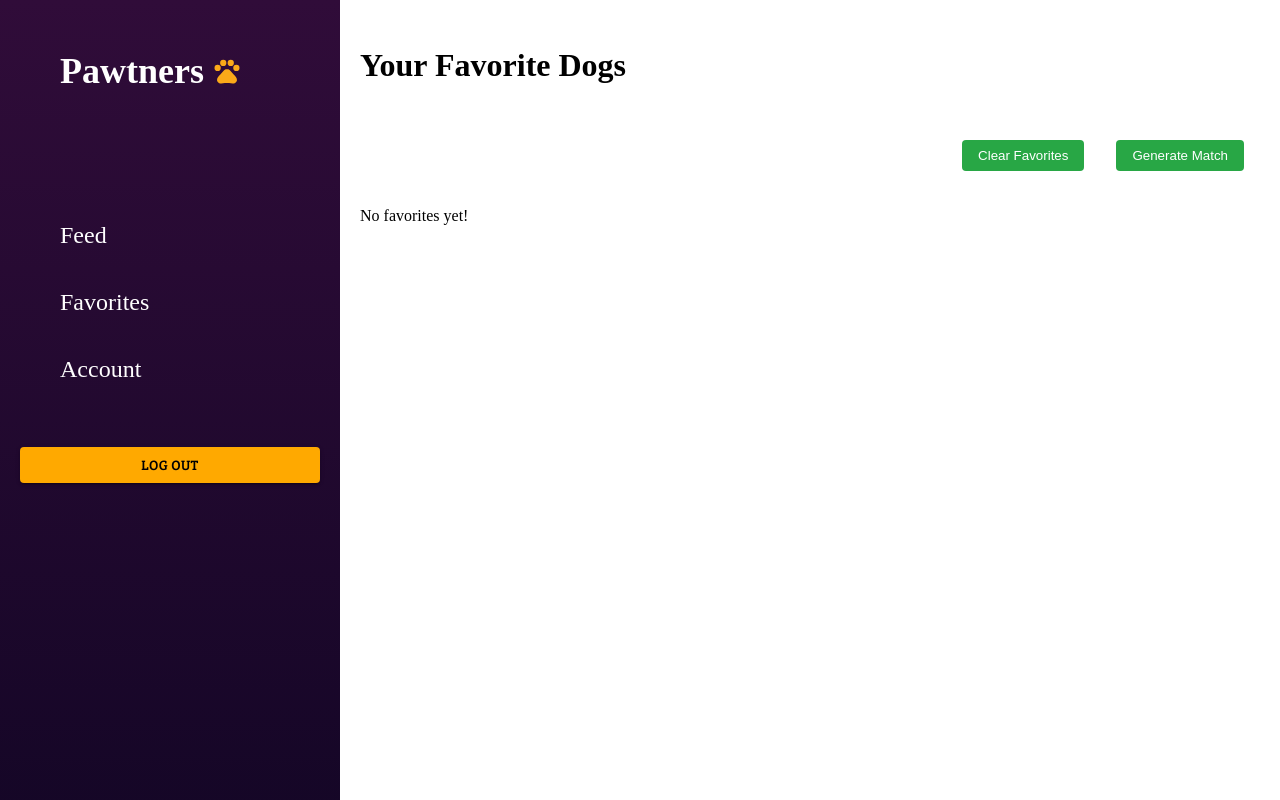
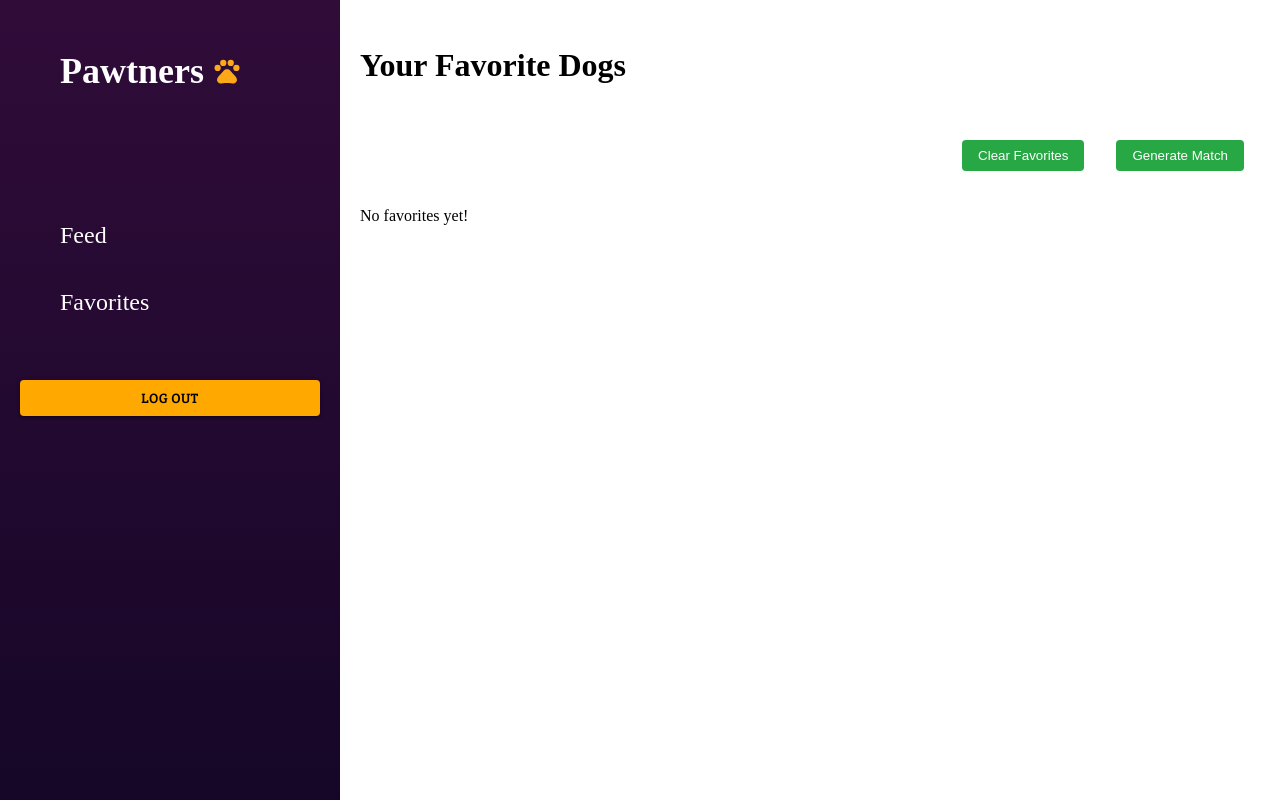
Before and after one commit to drDoWhile0/Fetch-Take-Home-Exercise, a React (Create React App) app: page /favorites in a window 1280 px wide. Built offline with nearby package versions, Linux system fonts and the light colour scheme.

Commit message:
feature: connect the navigational links to the routes configured in Router

```diff
--- a/src/components/Navigation.tsx
+++ b/src/components/Navigation.tsx
@@ -1,6 +1,7 @@
 import React from "react";
 import { Button } from '@mui/material';
 import PetsIcon from '@mui/icons-material/Pets';
+import { Link } from 'react-router-dom'; // Import Link from react-router-dom
 
 const Navigation = () => {
     return(
@@ -11,9 +12,12 @@
                     <PetsIcon className='login-component__heading-icon-container__paw-icon' sx={{ color: '#FBA919', height: '30px', width: '30px' }} />
                 </div>
                 <div className='navigation-container__elements-links'>
+                    <Link to="/" style={{ textDecoration: 'none', color: 'white' }}>
                         <a>Feed</a>
+                    </Link>
+                    <Link to="/favorites" style={{ textDecoration: 'none', color: 'white' }}>
                         <a>Favorites</a>
-                    <a>Account</a>
+                    </Link>
                 </div>
             </div>
             <Button
```
Lines whose indentation alone changed are shown as unchanged.
